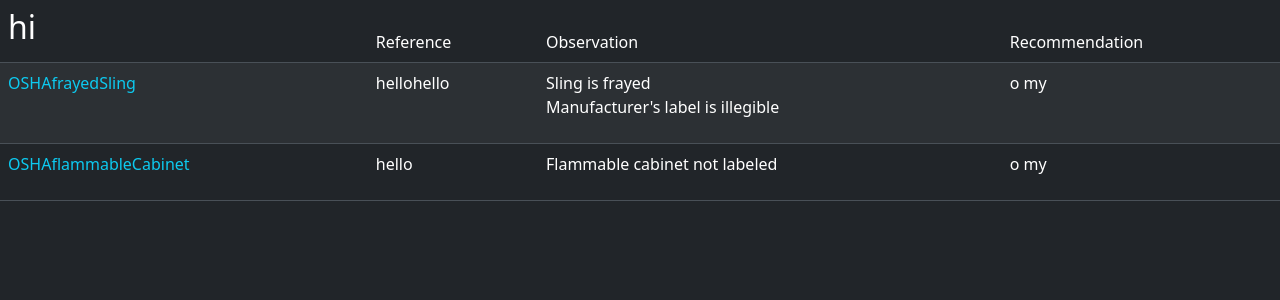
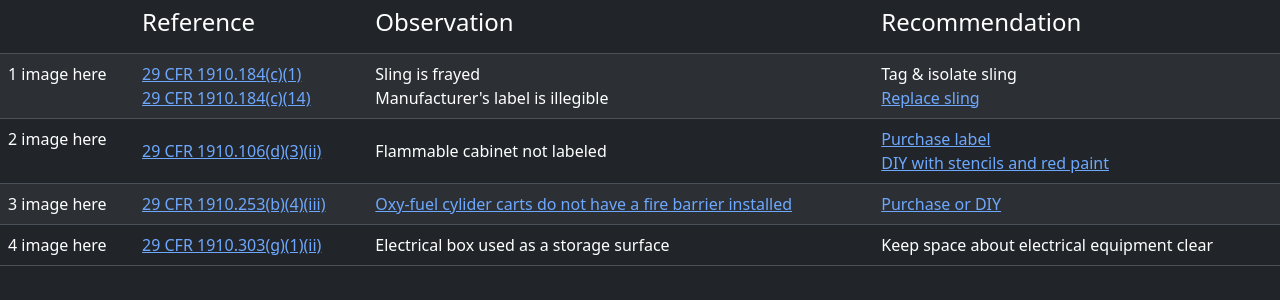
Before and after one commit to frankburgs/main, a React (Vite) app: page / in a window 1280 px wide. Shown: the top 300 px of the page. Built offline with nearby package versions, Linux system fonts and the light colour scheme.

Commit message:
Working on modals

```diff
--- a/src/App.jsx
+++ b/src/App.jsx
@@ -1,38 +1,37 @@
-import myArray from "./observations.js"
-import MyCell from "./MyCell.jsx"
+import myArray from "./observations.js";
+import MyCell from "./MyCell.jsx";
+import sortObservations from "./sort.js";
 
 function App() {
 
-  // Creates a list item.
-  const listItems = myArray.map((obs, index) =>
+  const sortedObservations = sortObservations(myArray);
+
+  const addUniqueId = (thing1) => {
+    return thing1.map((item, index) => {
+      return {
+        ...item,
+        id: `${index + 1}`,
+      };
+    });
+  };
+
+  const updatedObjects = addUniqueId(sortedObservations);
+
+  function FirstCell(props){
+    const x = props.props;
+    if(x.imgFileName){
+      return <td>{ x.id } image here</td>
+    }
+    return <td>{ x.id }</td>
+  }
+  const listItems = updatedObjects.map((obs, index) =>
+
     <tr key={index}>
-      <td className="text-info">
-        { obs.authorityType }
-        { obs.imgFileName }
-      </td>
 
-      <td>
-        <ul className="list-unstyled">
-          {obs.references.map((aReference, index) => {
-
-            if (aReference.referenceURL) {
-              return "hello";
-            }
-            return <li>{aReference.referenceText}</li>;
-
-          })}
-        </ul>
-      </td>
-
-      <td>
-        <ul className="list-unstyled">
-          {obs.observations.map((anObservation, index) =>
-            <li>{anObservation.observationText}</li>
-          )}
-        </ul>
-      </td>
-
-      <MyCell />
+      <FirstCell props={obs} />
+      <MyCell props={obs.references}/>
+      <MyCell props={obs.observations}/>
+      <MyCell props={obs.recommendations}/>
     </tr>
   );
 
@@ -40,10 +39,10 @@
     <table className="table table-striped">
       <thead>
         <tr>
-          <td><h2>hi</h2></td>
-          <td>Reference</td>
-          <td>Observation</td>
-          <td>Recommendation</td>
+          <td></td>
+          <td><h4>Reference</h4></td>
+          <td><h4>Observation</h4></td>
+          <td><h4>Recommendation</h4></td>
         </tr>
       </thead>
       <tbody>
@@ -53,4 +52,4 @@
   </>)
 }
 
-export default App
+export default App;
--- a/src/MyCell.jsx
+++ b/src/MyCell.jsx
@@ -1,5 +1,15 @@
-export default function MyCell(){
-    return(
-        <td>o my</td>
+export default function MyCell(props) {
+    const x = props.props;
+    return (
+        <td className="align-middle">
+            <ul className="list-unstyled mb-0">
+            {x.map((entry, index) => {
+                if (entry.url) {
+                return <li key={index}><a href={entry.url}>{entry.text}</a></li>;
+                }
+                return <li key={index}>{entry.text}</li>;
+            })}
+            </ul>
+        </td>
     )
 }
--- a/src/observations.js
+++ b/src/observations.js
@@ -1,87 +1,108 @@
 // 35 observations
 const myArray = [
   {
-    authorityType: "OSHA",
+    authType: "osha",
     imgFileName: "frayedSling",
 
     observations: [
-      {observationText: "Sling is frayed"},
-      {observationText: "Manufacturer's label is illegible"}
+      {text: "Sling is frayed"},
+      {text: "Manufacturer's label is illegible"}
     ],
 
     recommendations: [
-      {recommendationText: "Tag & isolate sling"},
+      {text: "Tag & isolate sling"},
       {
-        recommendationText: "Replace sling",
-        recommendationURL: "https://www.uline.com/BL_4023/Slings"
+        text: "Replace sling",
+        url: "https://www.uline.com/BL_4023/Slings"
       },
     ],
 
     references: [
       {
-        referenceText: "29 CFR 1910.184(c)(1)",
-        referenceURL: "https://www.ecfr.gov/current/title-29/part-1910/section-1910.184#p-1910.184(c)(1)"
+        text: "29 CFR 1910.184(c)(1)",
+        url: "https://www.ecfr.gov/current/title-29/part-1910/section-1910.184#p-1910.184(c)(1)"
       },
       {
-        referenceText: "29 CFR 1910.184(c)(14)",
-        referenceURL: "https://www.ecfr.gov/current/title-29/part-1910/section-1910.184#p-1910.184(c)(14)"
+        text: "29 CFR 1910.184(c)(14)",
+        url: "https://www.ecfr.gov/current/title-29/part-1910/section-1910.184#p-1910.184(c)(14)"
       },
     ]
   },
 
   {
-    authorityType: "OSHA",
+    authType: "osha",
     imgFileName: "flammableCabinet",
 
     observations: [
-      {observationText: "Flammable cabinet not labeled"},
+      {text: "Flammable cabinet not labeled"},
     ],
     recommendations: [
       {
-        recommendationText: "Purchase label",
-        recommendationURL: "https://www.amazon.com/SmartSign-Magnetic-Legend-Flammable-Yellow/dp/B00HK9XMH2?th=1"
+        text: "Purchase label",
+        url: "https://www.amazon.com/SmartSign-Magnetic-Legend-Flammable-Yellow/dp/B00HK9XMH2?th=1"
       },
       {
-        recommendationText: "DIY with stencils and red paint",
-        recommendationURL: "https://www.uline.com/BL_2659/Brass-Stencils"
+        text: "DIY with stencils and red paint",
+        url: "https://www.uline.com/BL_2659/Brass-Stencils"
       }
     ],
     references: [
       {
-        referenceText: "29 CFR 1910.106(d)(3)(ii)",
-        referenceURL: "https://www.ecfr.gov/current/title-29/part-1910/section-1910.106#p-1910.106(d)(3)(ii)",
+        text: "29 CFR 1910.106(d)(3)(ii)",
+        url: "https://www.ecfr.gov/current/title-29/part-1910/section-1910.106#p-1910.106(d)(3)(ii)",
       }
     ]
   },
-]
-export default myArray;
+
+  {
+    authType: "osha",
+    imgFileName: "cartCylinders",
+
+    observations: [{
+      text: "Oxy-fuel cylider carts do not have a fire barrier installed",
+      url: "https://www.osha.gov/laws-regs/standardinterpretations/1998-12-31-0"
+    }],
+    references: [
+      {
+        text: "29 CFR 1910.253(b)(4)(iii)",
+        url: "https://www.ecfr.gov/current/title-29/part-1910/section-1910.253#p-1910.253(b)(4)(iii)",
+      }],
+
+      recommendations: [
+        {
+          text: "Purchase or DIY",
+          url: "https://www.airgas.com/product/Gas-Equipment/Cylinder-Carts-and-Storage/Cylinder-Carts/p/STCFW-12"
+        }],
+    },
+
+  {
+    authType: "osha",
+    imgFileName: "electricalSurface",
+    observations: [
+      { text: "Electrical box used as a storage surface"}
+    ],
+    references: [
+      {
+        url: "https://www.ecfr.gov/current/title-29/part-1910/section-1910.303#p-1910.303(g)(1)(ii)",
+        text: "29 CFR 1910.303(g)(1)(ii)"
+      }
+    ],
+    recommendations: [
+      { text: 'Keep space about electrical equipment clear'}
+    ]
+  },
+
   // {
-  //   type: "fed",
-  //   observation: '<a class="link-info link-offset-2 link-underline-opacity-25 link-underline-opacity-100-hover" href="https://www.osha.gov/laws-regs/standardinterpretations/1998-12-31-0">Oxy-fuel cylider carts do not have a fire barrier installed</a>',
-  //   reference: '<a class="link-info link-offset-2 link-underline-opacity-25 link-underline-opacity-100-hover" href="https://www.ecfr.gov/current/title-29/part-1910/section-1910.253#p-1910.253(b)(4)(iii)">29 CFR 1910.253(b)(4)(iii)</a>',
-  //   recommendation: '<a class="link-info link-offset-2 link-underline-opacity-25 link-underline-opacity-100-hover" href="https://www.airgas.com/product/Gas-Equipment/Cylinder-Carts-and-Storage/Cylinder-Carts/p/STCFW-12">Purchase</a> or DIY',
-  //   media: "cartCylinders",
+  //   type: "osha",
+  //   observation: "Space around fire extinguishers is cluttered",
+  //   reference: '<a class="link-info link-offset-2 link-underline-opacity-25 link-underline-opacity-100-hover" href="https://www.ecfr.gov/current/title-29/part-1910/section-1910.157#p-1910.157(c)(1)">29 CFR 1910.157(c)(1)</a>',
+  //   recommendation: 'Maintain clearance around fire extinguishers',
+  //   imgFileName: "fireExtinguisherClearance1",
+  //   imgFileName2: "fireExtinguisherClearance2"
   // },
 
   // {
-  //   type: "fed",
-  //   observation: "Electrical box used as a storage surface",
-  //   reference: '<a class="link-info link-offset-2 link-underline-opacity-25 link-underline-opacity-100-hover" href="https://www.ecfr.gov/current/title-29/part-1910/section-1910.303#p-1910.303(g)(1)(ii)">29 CFR 1910.303(g)(1)(ii)</a>',
-  //   recommendation: 'Keep space about electrical equipment clear',
-  //   media: "electricalSurface",
-  // },
-
-  // {
-  //   type: "fed",
-  //   observation: "Space around fire extinguishers is cluttered",
-  //   reference: '<a class="link-info link-offset-2 link-underline-opacity-25 link-underline-opacity-100-hover" href="https://www.ecfr.gov/current/title-29/part-1910/section-1910.157#p-1910.157(c)(1)">29 CFR 1910.157(c)(1)</a>',
-  //   recommendation: 'Maintain clearance around fire extinguishers',
-  //   media: "fireExtinguisherClearance1",
-  //   media2: "fireExtinguisherClearance2"
-  // },
-
-  // {
-  //   type: "fed",
+  //   type: "osha",
   //   observation: "Forklift forks have been cut through",
   //   reference: '<a class="link-info link-offset-2 link-underline-opacity-25 link-underline-opacity-100-hover" href="https://www.ecfr.gov/current/title-29/part-1910/section-1910.178#p-1910.178(q)(6)">29 CFR 1910.178(q)(6)</a>',
   //   recommendation: '<a class="link-info link-offset-2 link-underline-opacity-25 link-underline-opacity-100-hover" href="https://www.grainger.com/product/19ND78?gucid=N:N:PS:Paid:GGL:CSM-2295:4P7A1P:20501231&gad_source=1&gclid=EAIaIQobChMI4o3wlaKGhAMVGx6tBh1vEAJOEAQYAiABEgJM6PD_BwE&gclsrc=aw.ds">Replace forks</a>',
@@ -89,7 +110,7 @@
   // },
 
   // {
-  //   type: "fed",
+  //   type: "osha",
   //   observation: "Manufacturer's label on ladder is illegible",
   //   reference: '<a class="link-info link-offset-2 link-underline-opacity-25 link-underline-opacity-100-hover" href="https://www.ecfr.gov/current/title-29/part-1910/section-1910.23#p-1910.23(b)(9)">29 CFR 1910.23(b)(9)</a>',
   //   recommendation: '<a class="link-info link-offset-2 link-underline-opacity-25 link-underline-opacity-100-hover" href="https://www.grainger.com/product/24HW02?gucid=N:N:PS:Paid:GGL:CSM-2295:4P7A1P:20501231&gad_source=1&gclid=EAIaIQobChMI1feopZ7qgwMVrtXCBB2VLAXsEAQYASABEgKQYPD_BwE&gclsrc=aw.ds">Replace worn labels</a>',
@@ -97,7 +118,7 @@
   // },
 
   // {
-  //   type: "fed",
+  //   type: "osha",
   //   observation: "Exposed conducting cable in SMAW area",
   //   reference: '<a class="link-info link-offset-2 link-underline-opacity-25 link-underline-opacity-100-hover" href="https://www.ecfr.gov/current/title-29/part-1910/section-1910.254#p-1910.254(d)(9)(iii)">29 CFR 1910.254(d)(9)(iii)</a><br><a class="link-info link-offset-2 link-underline-opacity-25 link-underline-opacity-100-hover" href="https://www.ecfr.gov/current/title-29/part-1910/section-1910.305#p-1910.305(f)(1)">29 CFR 1910.305(f)(1)</a>',
   //   recommendation: "Insulate conductors",
@@ -106,7 +127,7 @@
   // },
 
   // {
-  //   type: "fed",
+  //   type: "osha",
   //   observation: '<a class="link-info link-offset-2 link-underline-opacity-25 link-underline-opacity-100-hover" href="https://www.osha.gov/laws-regs/standardinterpretations/1998-12-16">Power tool cable has electrical tape covering</a>',
   //   reference: '<a class="link-info link-offset-2 link-underline-opacity-25 link-underline-opacity-100-hover" href="https://www.ecfr.gov/current/title-29/part-1926/section-1926.403#p-1926.403(b)(1)(iii)">29 CFR 1926.403(b)(1)(iii)</a>',
   //   recommendation: "Tag and isolate tool until repaired",
@@ -114,7 +135,7 @@
   // },
 
   // {
-  //   type: "fed",
+  //   type: "osha",
   //   observation: "Fire extinguisher inspection tag not filled out for December, January, February",
   //   reference: '<a class="link-info link-offset-2 link-underline-opacity-25 link-underline-opacity-100-hover" href="https://www.ecfr.gov/current/title-29/part-1910/section-1910.157#p-1910.157(e)(2)">29 CFR 1910.157(e)(2)</a>',
   //   recommendation: '',
@@ -123,7 +144,7 @@
   // },
 
   // {
-  //   type: "fed",
+  //   type: "osha",
   //   observation: "Student uses personal Milwaukee<br/>angle grinder with guard removed",
   //   reference: '<a class="link-info link-offset-2 link-underline-opacity-25 link-underline-opacity-100-hover" href="https://www.ecfr.gov/current/title-29/part-1910/subpart-P#p-1910.243(c)(4)">29 CFR 1910.243(c)(4)</a>',
   //   recommendation: "Tool-specific student safety training checklist",
@@ -137,11 +158,17 @@
   // },
 
   // {
-  //   type: "ANSI",
-  //   observation: "&quot;My girlfriend's pants caught on fire&quot", // Needs innerHTML to set.
-  //   recommendation: "Discuss clothing flammability",
+  //   authType: "ANSI",
+  //   observations: [
+  //  "&quot;My girlfriend's pants caught on fire&quot", // Needs innerHTML to set.
+  //
+  //    recommendation: "Discuss clothing flammability",
+  //
   //   reference: "<a class='link-info link-offset-2 link-underline-opacity-25 link-underline-opacity-100-hover' href='https://www.aws.org/Standards-and-Publications/Free-Resources/'>ANSI Z49.1 4.3</a>",
   // },
+
+]
+export default myArray;
 
   // {
   //   type: "anecdote",
@@ -241,7 +268,7 @@
   // },
 
   // {
-  //   type: "fed",
+  //   type: "osha",
   //   reference: "<a class='link-info link-offset-2 link-underline-opacity-25 link-underline-opacity-100-hover' href='https://www.ecfr.gov/current/title-29/part-1910/section-1910.147#p-1910.147(a)(3)(i)'>29 CFR 1910.147(a)(3)(i)</a>",
   //   observation: "Duct tape and paper used to mark malfunctioning equipment",
   //   recommendation: "Document LOTO procedures",
--- /dev/null
+++ b/src/sort.js
@@ -0,0 +1,47 @@
+/*
+    Sorts the observations by type for table display.
+    Convert to elseif
+*/
+const sortObservations = function (myArray){
+
+    var sortedObservations = [];
+
+    for (let obs in myArray){
+        if(myArray[obs].authType == "osha"){
+
+            sortedObservations.push(myArray[obs])
+        }
+    }
+
+    for (let obs in myArray){
+        if(myArray[obs].authType == "state"){
+            sortedObservations.push(myArray[obs])
+        }
+    }
+
+    for (let obs in myArray){
+        if(myArray[obs].authType == "ANSI"){
+            sortedObservations.push(myArray[obs])
+        }
+    }
+
+    for (let obs in myArray){
+        if(myArray[obs].authType == "textbook"){
+            sortedObservations.push(myArray[obs])
+        }
+    }
+
+    for (let obs in myArray){
+        if(myArray[obs].authType == "observation"){
+            sortedObservations.push(myArray[obs])
+        }
+    }
+
+    for (let obs in myArray){
+        if(myArray[obs].authType == "anecdote"){
+            sortedObservations.push(myArray[obs])
+        }
+    }
+    return sortedObservations
+}
+export default sortObservations;
```
Also changed, not shown: 1 other file (tests, documents, lock files or other folders).
